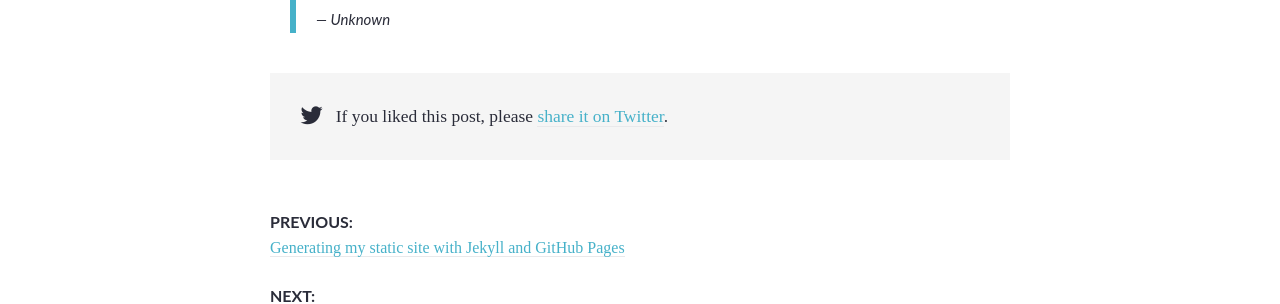
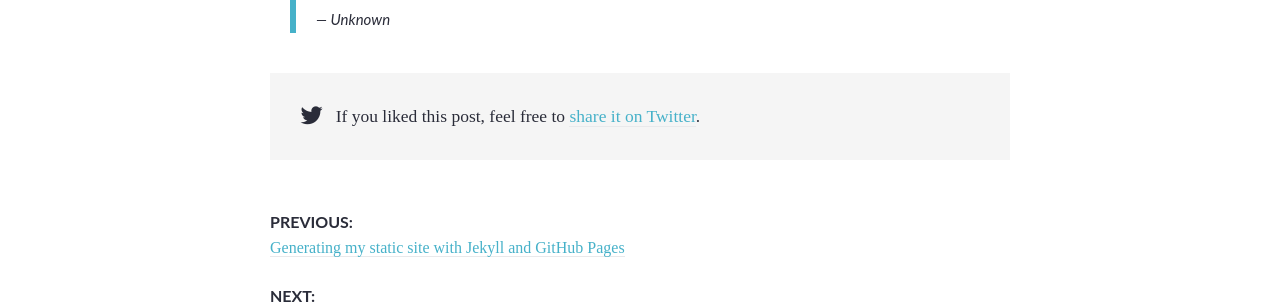
Before and after one commit to michaelthorne/michaelthorne.github.io, a Jekyll site: the page built from _posts/2015-07-16-so-go-and-run-free.md, in a window 1280 px wide. Shown: the part 1200-1504 px from the top of the page. Built offline with Jekyll 4.4.1, drawn with Linux system fonts in a browser that asks for light colours; some web fonts are replaced.

Commit message:
Updated share copy

```diff
--- a/_layouts/post.html
+++ b/_layouts/post.html
@@ -15,7 +15,7 @@ layout: default
 
     <div class="share">
         <span class="share__icon icon-twitter" aria-hidden="true"></span>
-        <p class="share__synopsis">If you liked this post, please <a href="https://twitter.com/intent/tweet?text={{ page.title | uri_escape }}&amp;url={{ site.url }}{{ page.url }}&amp;via={{ site.profile_twitter }}" target="_blank">share it on Twitter</a>.</p>
+        <p class="share__synopsis">If you liked this post, feel free to <a href="https://twitter.com/intent/tweet?text={{ page.title | uri_escape }}&amp;url={{ site.url }}{{ page.url }}&amp;via={{ site.profile_twitter }}" target="_blank">share it on Twitter</a>.</p>
     </div>
 </article>
 
```
